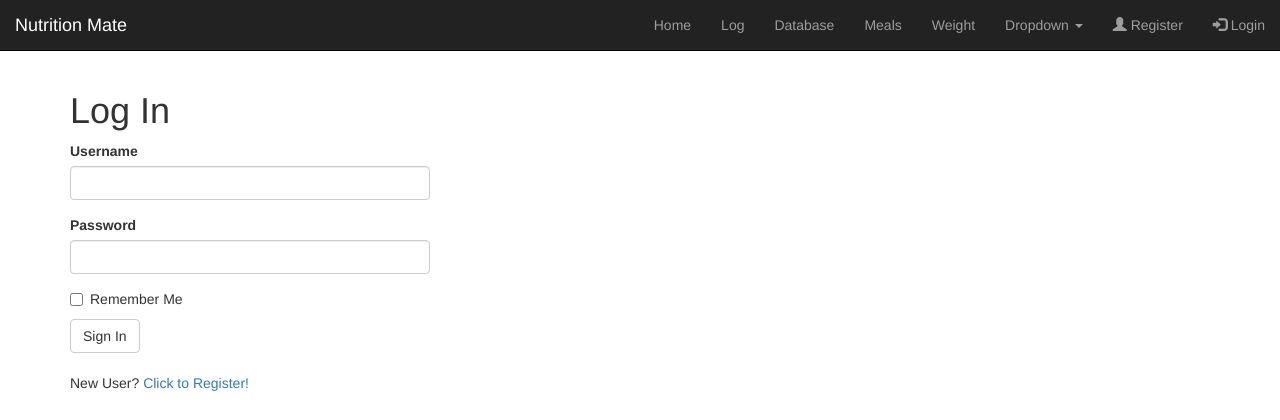
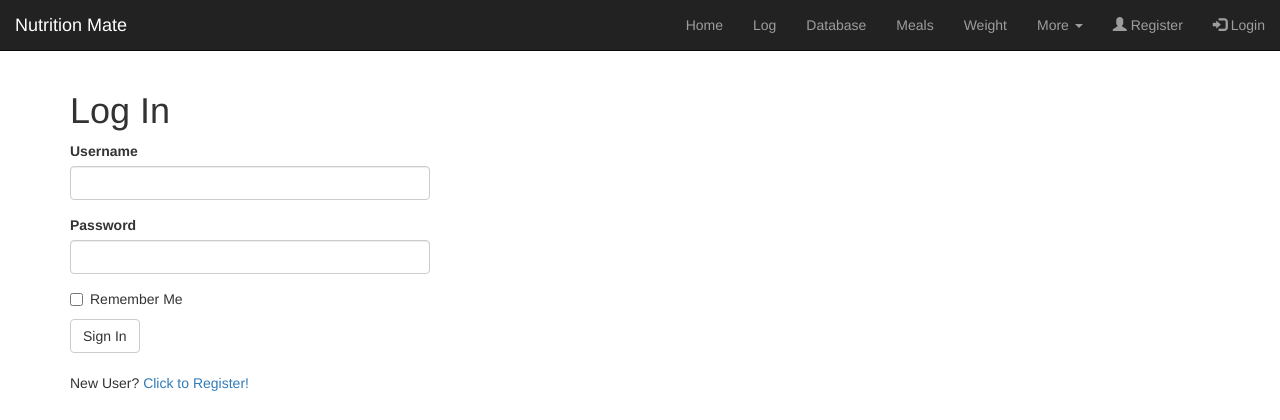
Before and after one commit to maxtrussell/nutrition-mate, a Flask app: a page that uses app/templates/base.html in a window 1280 px wide. Shown: the top 420 px of the page. Run offline with Flask 2, Linux system fonts and the light colour scheme; tables that the repository leaves empty hold one stand-in row (values such as "Sample post"); some libraries are stand-ins or nearby versions.

Commit message:
rename dropdown

```diff
--- a/app/templates/base.html
+++ b/app/templates/base.html
@@ -26,7 +26,7 @@
                 <a class="dropdown-toggle"
                    data-toggle="dropdown"
                    href="#">
-                    Dropdown
+                    More
                     <b class="caret"></b>
                 </a>
                 <ul class="dropdown-menu">
```
